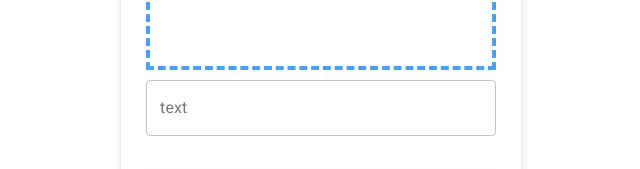
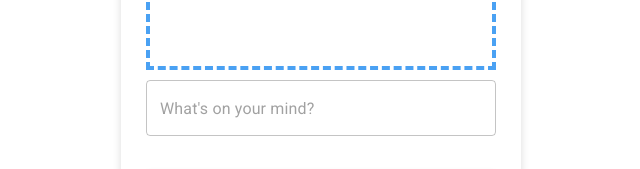
Before and after one commit to phpunch/route-roam-web, a Next.js app: page /post/create in a window 1280 px wide. Shown: the part 351-520 px from the top of the page, without its empty margins (319-959 px from the left). Built offline with nearby package versions, Linux system fonts and the light colour scheme.

Commit message:
Add textarea

```diff
--- a/pages/post/create.tsx
+++ b/pages/post/create.tsx
@@ -94,10 +94,10 @@ export default function CreatePostPage() {
         </Text>
         <DropZone setCanSubmit={setCanSubmit} validFiles={validFiles} setValidFiles={setValidFiles} />
         <TextInput
-          id="filled-basic"
-          label="text"
+          placeholder="What's on your mind?"
+          multiline
+          fullWidth
           variant="outlined"
-          fullWidth
           value={text}
           onChange={(e) => setText(e.target.value)}
         />
```
